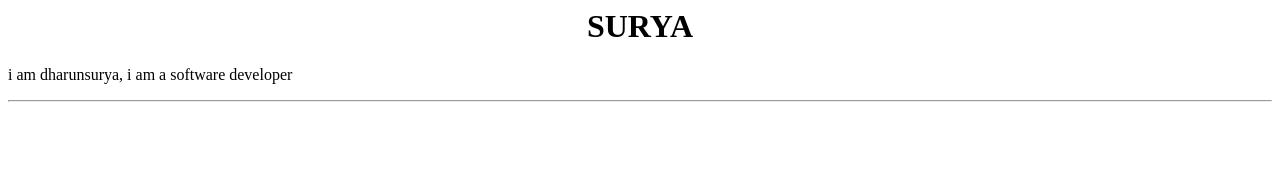
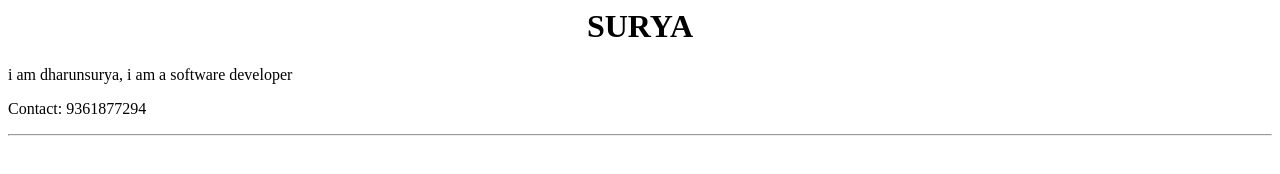
Before and after one commit to DHARUNSURYA/testingGit, a plain HTML site: page index.html in a window 1280 px wide. Drawn offline with Linux system fonts and the light colour scheme.

Commit message:
Add contact

```diff
--- a/index.html
+++ b/index.html
@@ -2,4 +2,5 @@
   <h1>SURYA</h1>
 </center>
 <p>i am dharunsurya, i am a software developer</p>
+<p>Contact: 9361877294</p>
 <hr />
```
